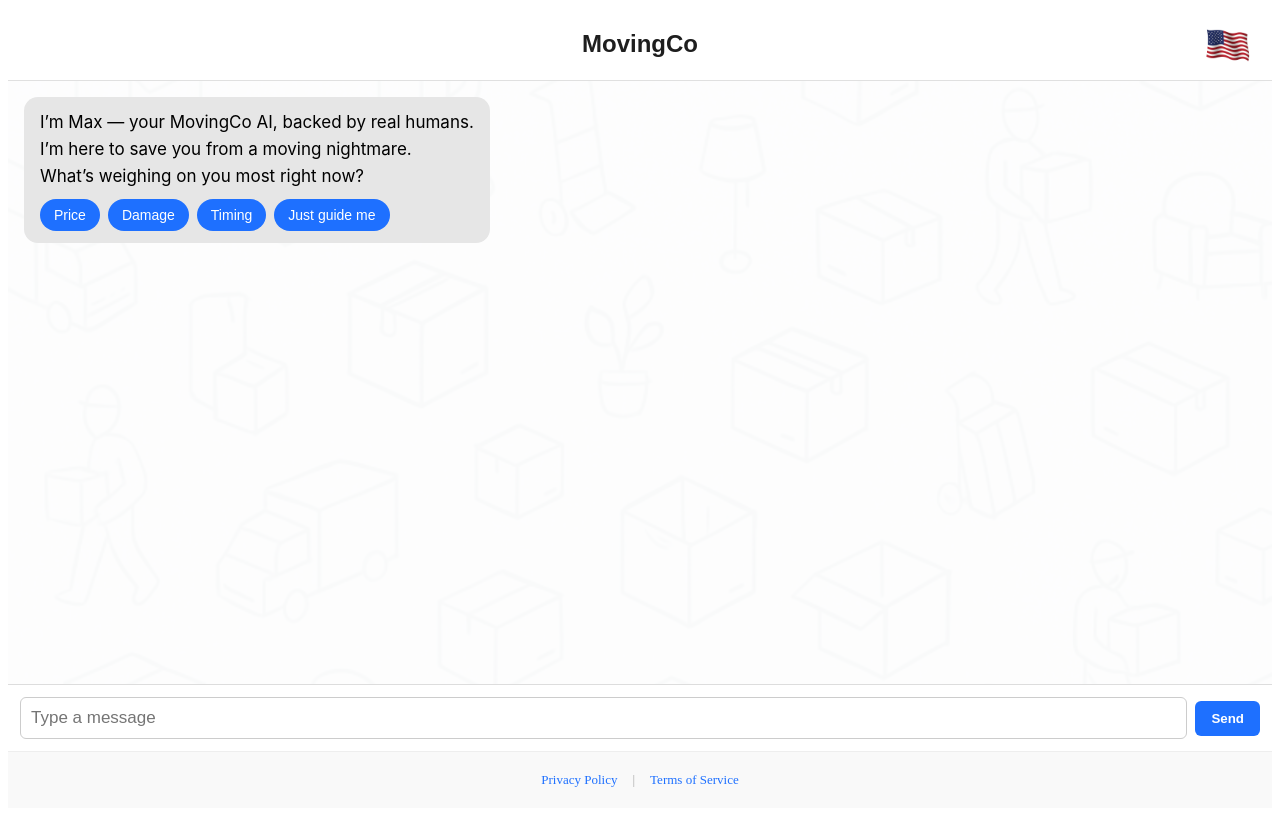
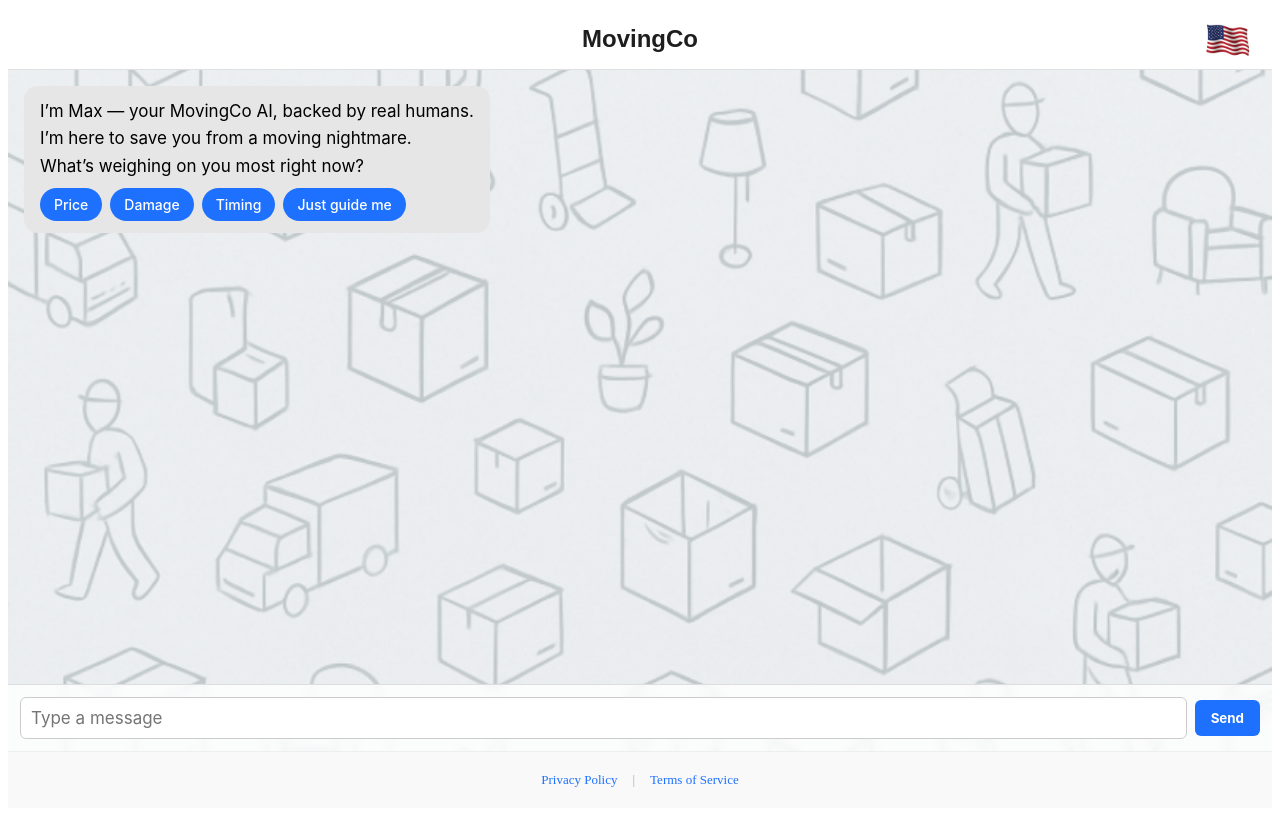
Before and after one commit to Trent2000Steel/V2, a Next.js app: page / in a window 1280 px wide. Built offline with nearby package versions, Linux system fonts and the light colour scheme.

Commit message:
Update ChatUI.js

```diff
--- a/components/ChatUI.js
+++ b/components/ChatUI.js
@@ -1,6 +1,7 @@
 import { useEffect, useRef, useState } from 'react';
 import { setCustomerInfo } from '../utils/Memory';
 
+// ✅ Telegram notify helper
 const notifyTelegram = async (text, role = 'user') => {
   try {
     const sessionId = sessionStorage.getItem('sessionId') || 'unknown';
@@ -22,10 +23,11 @@ const styles = {
     display: 'flex',
     flexDirection: 'column',
     flexGrow: 1,
-    height: '100%',
-    backgroundImage: 'url("/Background.png")',
+    height: '100vh',
+    backgroundImage: 'url(/Background.png)',
     backgroundSize: 'cover',
     backgroundPosition: 'center',
+    backgroundRepeat: 'no-repeat',
     fontFamily: '"Inter", sans-serif',
   },
   scrollContainer: {
@@ -34,7 +36,6 @@ const styles = {
     display: 'flex',
     flexDirection: 'column',
     minHeight: 0,
-    backgroundColor: 'rgba(255,255,255,0.9)',
   },
   chatScrollArea: {
     flexGrow: 1,
@@ -42,15 +43,18 @@ const styles = {
     padding: '16px',
     display: 'flex',
     flexDirection: 'column',
+    backgroundColor: 'transparent',
     fontSize: '17px',
     lineHeight: '1.6',
+    fontFamily: '"Inter", sans-serif',
   },
   inputBar: {
     padding: '12px',
     borderTop: '1px solid #ddd',
     display: 'flex',
     alignItems: 'center',
-    backgroundColor: '#fff',
+    backgroundColor: 'rgba(255, 255, 255, 0.8)', // Slight transparency
+    backdropFilter: 'blur(4px)',
   },
   input: {
     flexGrow: 1,
@@ -59,6 +63,7 @@ const styles = {
     borderRadius: '6px',
     fontSize: '17px',
     marginRight: '8px',
+    fontFamily: '"Inter", sans-serif',
   },
   sendBtn: {
     backgroundColor: '#1e70ff',
@@ -67,6 +72,7 @@ const styles = {
     border: 'none',
     borderRadius: '6px',
     fontWeight: 'bold',
+    fontFamily: '"Inter", sans-serif',
   },
   messageBubble: {
     maxWidth: '80%',
@@ -75,6 +81,7 @@ const styles = {
     marginBottom: '12px',
     position: 'relative',
     fontSize: '17px',
+    fontFamily: '"Inter", sans-serif',
     lineHeight: '1.6',
   },
   assistantBubble: {
@@ -105,6 +112,7 @@ const styles = {
     padding: '8px 14px',
     fontSize: '14px',
     cursor: 'pointer',
+    fontFamily: '"Inter", sans-serif',
     fontWeight: 500,
   },
 };
```
